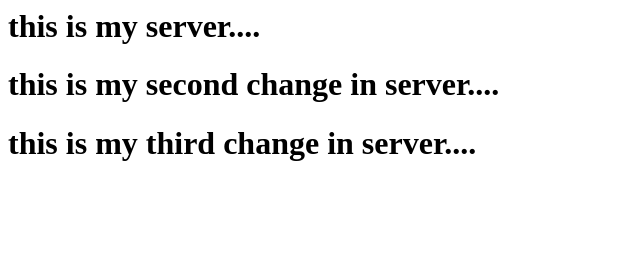
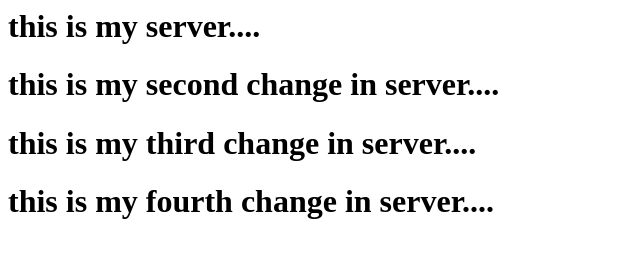
Before and after one commit to TechTrailblazeX/server, a plain HTML site: page index.html in a window 1280 px wide. Shown: the whole page, without its empty margins (0-640 px from the left). Drawn offline with Linux system fonts and the light colour scheme.

Commit message:
Fourth change

```diff
--- a/index.html
+++ b/index.html
@@ -1,3 +1,4 @@
 <h1>this is my server....</h1>
 <h1>this is my second change in server....</h1>
 <h1>this is my third change in server....</h1>
+<h1>this is my fourth  change in server....</h1>
```
